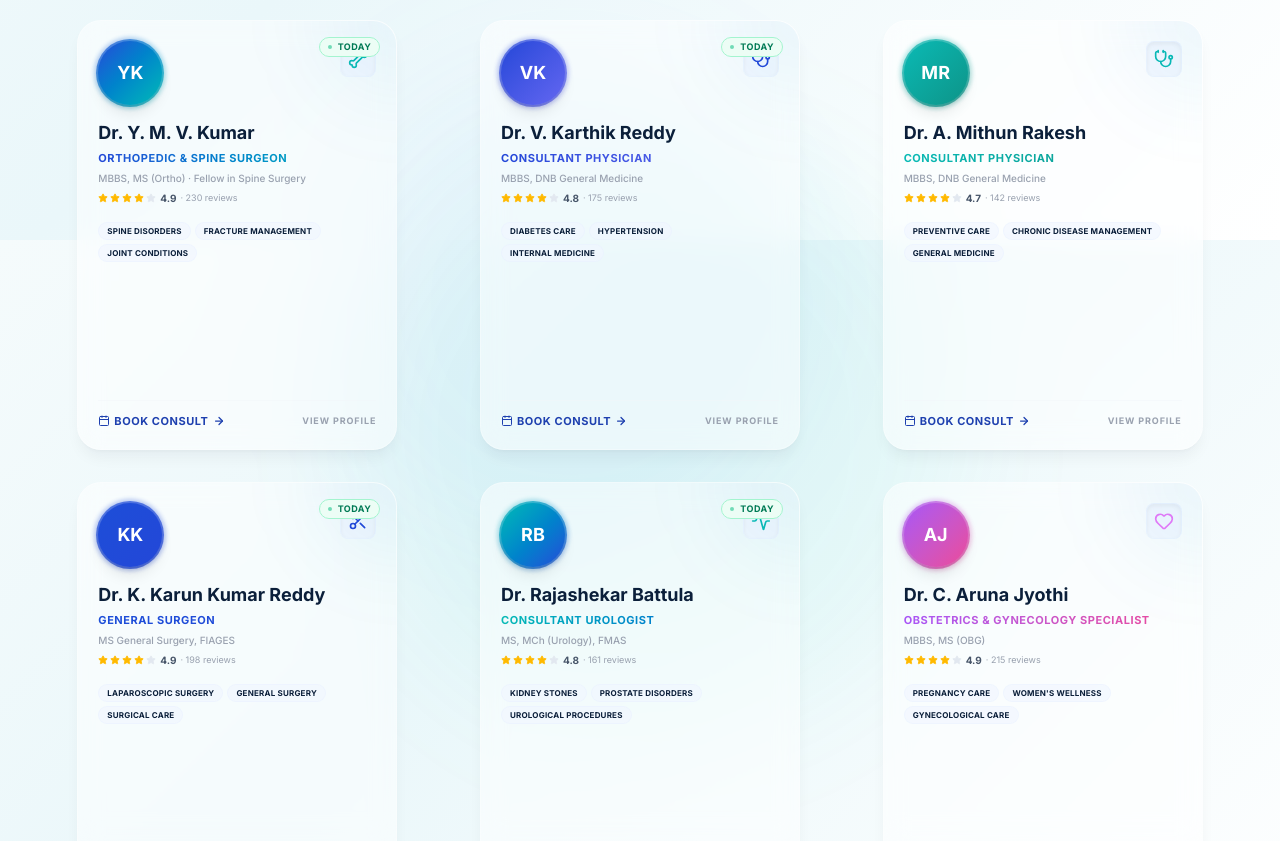
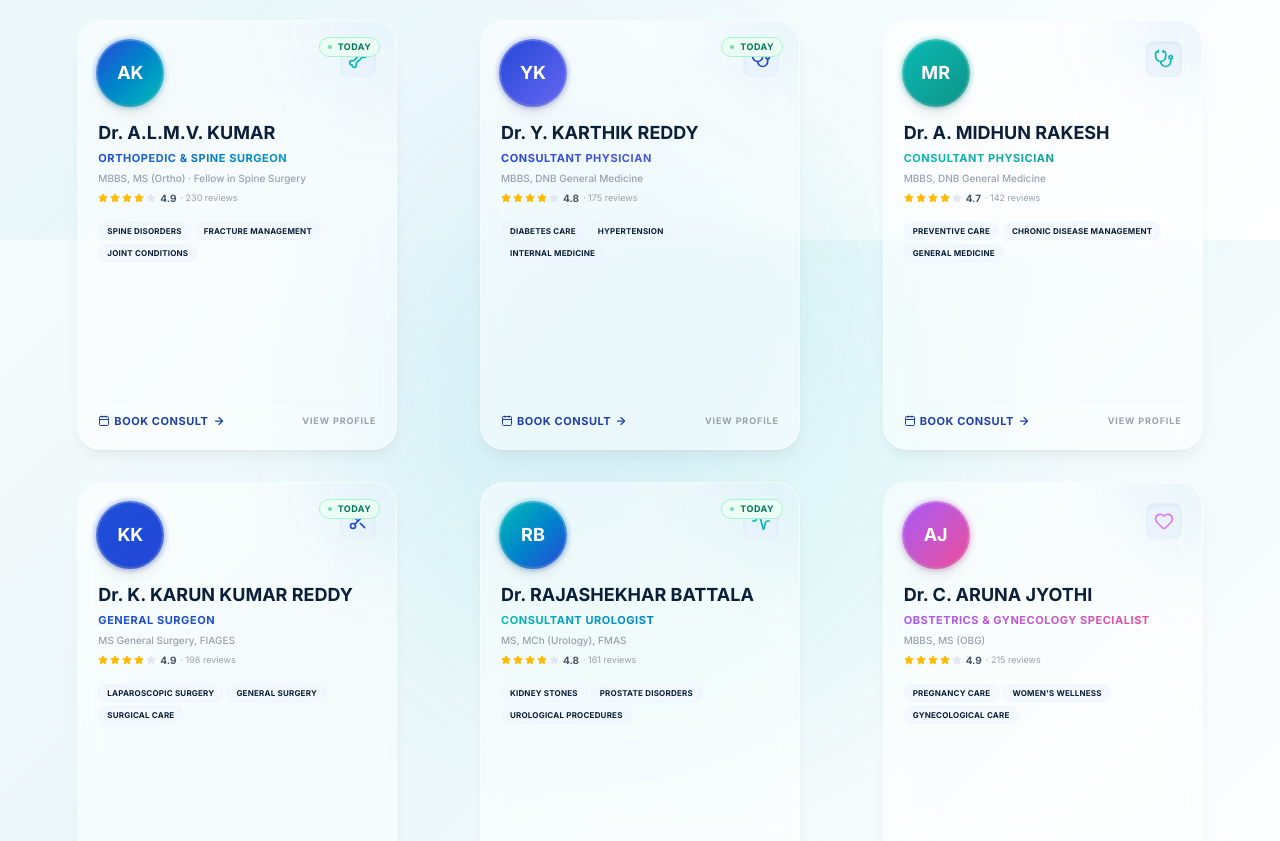
Before and after one commit to adradivya001/kumar_landing_page, a Next.js app: page / in a window 1280 px wide. Shown: the part 2160-3001 px from the top of the page. Built offline with nearby package versions, Linux system fonts and the light colour scheme; no server answers.

Commit message:
Update doctor names and initials in DoctorLayout

```diff
--- a/src/tier2-layouts/DoctorLayout.tsx
+++ b/src/tier2-layouts/DoctorLayout.tsx
@@ -9,8 +9,8 @@ interface DoctorProps {
 
 const DOCTORS = [
   {
-    initials: "YK",
-    name: "Dr. Y. M. V. Kumar",
+    initials: "AK",
+    name: "Dr. A.L.M.V. KUMAR",
     designation: "Orthopedic & Spine Surgeon",
     qualifications: "MBBS, MS (Ortho) · Fellow in Spine Surgery",
     icon: <Bone className="h-5 w-5 text-[#0ABAB5]" />,
@@ -21,8 +21,8 @@ const DOCTORS = [
     gradient: "from-[#2347D8] to-[#0ABAB5]",
   },
   {
-    initials: "VK",
-    name: "Dr. V. Karthik Reddy",
+    initials: "YK",
+    name: "Dr. Y. KARTHIK REDDY",
     designation: "Consultant Physician",
     qualifications: "MBBS, DNB General Medicine",
     icon: <Stethoscope className="h-5 w-5 text-[#2347D8]" />,
@@ -34,7 +34,7 @@ const DOCTORS = [
   },
   {
     initials: "MR",
-    name: "Dr. A. Mithun Rakesh",
+    name: "Dr. A. MIDHUN RAKESH",
     designation: "Consultant Physician",
     qualifications: "MBBS, DNB General Medicine",
     icon: <Stethoscope className="h-5 w-5 text-[#0ABAB5]" />,
@@ -46,7 +46,7 @@ const DOCTORS = [
   },
   {
     initials: "KK",
-    name: "Dr. K. Karun Kumar Reddy",
+    name: "Dr. K. KARUN KUMAR REDDY",
     designation: "General Surgeon",
     qualifications: "MS General Surgery, FIAGES",
     icon: <Scissors className="h-5 w-5 text-[#2347D8]" />,
@@ -58,7 +58,7 @@ const DOCTORS = [
   },
   {
     initials: "RB",
-    name: "Dr. Rajashekar Battula",
+    name: "Dr. RAJASHEKHAR BATTALA",
     designation: "Consultant Urologist",
     qualifications: "MS, MCh (Urology), FMAS",
     icon: <Activity className="h-5 w-5 text-[#0ABAB5]" />,
@@ -70,7 +70,7 @@ const DOCTORS = [
   },
   {
     initials: "AJ",
-    name: "Dr. C. Aruna Jyothi",
+    name: "Dr. C. ARUNA JYOTHI",
     designation: "Obstetrics & Gynecology Specialist",
     qualifications: "MBBS, MS (OBG)",
     icon: <Heart className="h-5 w-5 text-[#e879f9]" />,
```
